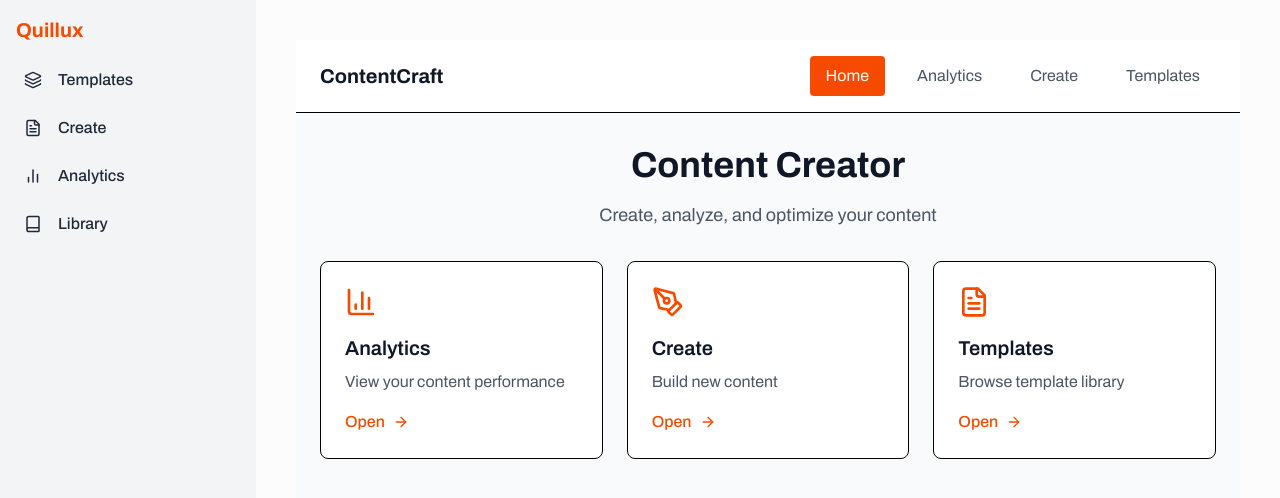
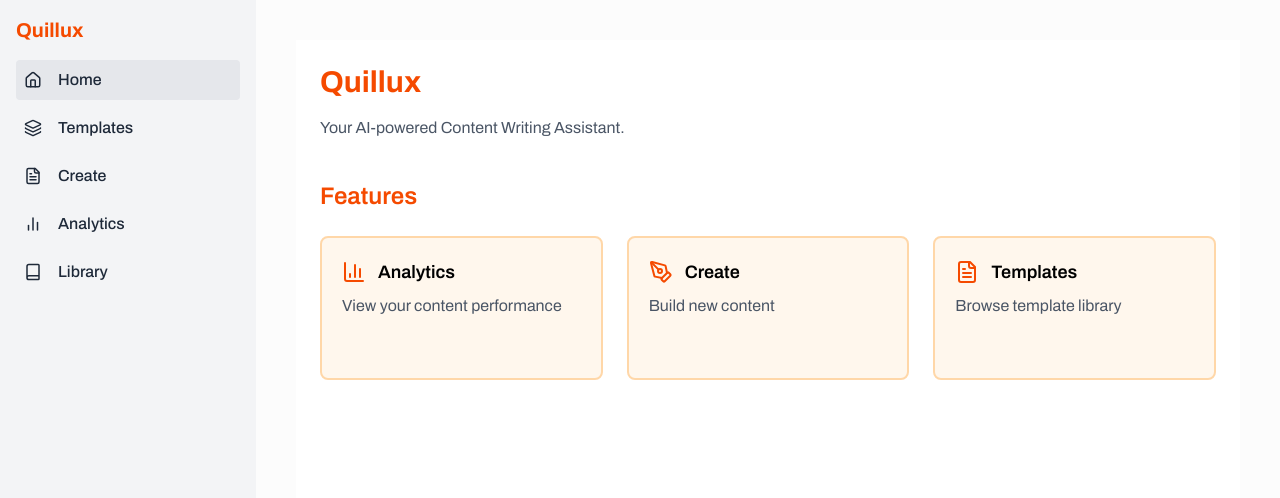
Before and after one commit to Idris-jose/Quillux, a React (Vite) app: page / in a window 1280 px wide. Shown: the top 498 px of the page. Built offline with nearby package versions, Linux system fonts and the light colour scheme.

Commit message:
feat: Refactor Homepage and Sidebar components; enhance layout and navigation structure

```diff
--- a/src/components/Home.jsx
+++ b/src/components/Home.jsx
@@ -26,108 +26,36 @@ export default function Homepage() {
     }
   ];
 
-  const renderHome = () => (
-    <div className="space-y-8">
-      <div className="text-center">
-        <h1 className="text-4xl font-bold text-gray-900 mb-4">Content Creator</h1>
-        <p className="text-gray-600 text-lg">Create, analyze, and optimize your content</p>
+
+    return (
+      <div className="p-6 bg-white min-h-screen">
+        <h1 className="text-3xl font-bold mb-4 text-orange-600">Quillux</h1>
+        <p className="text-gray-600 mb-6">Your AI-powered Content Writing Assistant.</p>
+
+        <section className="mt-10">
+          <h2 className="text-2xl font-semibold mb-6 text-orange-600">Features</h2>
+          <div className="grid grid-cols-1 sm:grid-cols-2 md:grid-cols-3 gap-6">
+            {features.map((feature) => {
+              const Icon = feature.icon;
+              return (
+                <button
+                  key={feature.route}
+                  className="group flex flex-col items-start p-5 border-2 border-orange-200 rounded-lg bg-orange-50 hover:bg-orange-100 transition"
+                  onClick={() => setCurrentSection(feature.route)}
+                  type="button"
+                >
+                  <div className="flex items-center gap-3 mb-2">
+                    <Icon className="text-orange-600 w-6 h-6" />
+                    <span className="font-semibold text-lg">{feature.title}</span>
                   </div>
-
-      <div className="grid grid-cols-1 md:grid-cols-3 gap-6 max-w-4xl mx-auto">
-        {features.map((feature, idx) => {
-          const IconComponent = feature.icon;
-          return (
-            <div
-              key={idx}
-              className="bg-white rounded-lg p-6 border hover:shadow-lg transition-shadow cursor-pointer"
-              onClick={() => setCurrentSection(feature.route)}
-            >
-              <IconComponent className="text-orange-600 mb-4" size={32} />
-              <h3 className="text-xl font-semibold text-gray-900 mb-2">{feature.title}</h3>
                   <p className="text-gray-600 mb-4">{feature.description}</p>
-              <div className="flex items-center text-orange-600 font-medium">
-                Open <ArrowRight className="ml-2" size={16} />
-              </div>
-            </div>
+                  <ArrowRight className="text-orange-400 opacity-0 group-hover:opacity-100 transition" />
+                </button>
               );
             })}
           </div>
+        </section>
       </div>
     );
 
-  const renderAnalytics = () => (
-    <div className="space-y-6">
-      <h1 className="text-3xl font-bold text-gray-900">Analytics</h1>
-      <div className="bg-white rounded-lg p-8 border">
-        <div className="text-center text-gray-500">
-          <BarChart3 size={48} className="mx-auto mb-4" />
-          <p>Analytics dashboard coming soon</p>
-        </div>
-      </div>
-    </div>
-  );
-
-  const renderCreate = () => (
-    <div className="space-y-6">
-      <h1 className="text-3xl font-bold text-gray-900">Create Content</h1>
-      <div className="bg-white rounded-lg p-8 border">
-        <div className="text-center text-gray-500">
-          <PenTool size={48} className="mx-auto mb-4" />
-          <p>Content creation tools coming soon</p>
-        </div>
-      </div>
-    </div>
-  );
-
-  const renderTemplates = () => (
-    <div className="space-y-6">
-      <h1 className="text-3xl font-bold text-gray-900">Templates</h1>
-      <div className="bg-white rounded-lg p-8 border">
-        <div className="text-center text-gray-500">
-          <FileText size={48} className="mx-auto mb-4" />
-          <p>Template library goes here</p>
-          <p className="text-sm mt-2">This would connect to your existing Template component</p>
-        </div>
-      </div>
-    </div>
-  );
-
-  return (
-    <div className="min-h-screen bg-gray-50">
-      {/* Simple Navigation */}
-      <nav className="bg-white border-b px-6 py-4">
-        <div className="max-w-6xl mx-auto flex items-center justify-between">
-          <h2 className="text-xl font-bold text-gray-900">ContentCraft</h2>
-          <div className="flex gap-4">
-            {[
-              { id: 'home', label: 'Home' },
-              { id: 'analytics', label: 'Analytics' },
-              { id: 'create', label: 'Create' },
-              { id: 'templates', label: 'Templates' }
-            ].map((item) => (
-              <button
-                key={item.id}
-                onClick={() => setCurrentSection(item.id)}
-                className={`px-4 py-2 rounded ${
-                  currentSection === item.id
-                    ? 'bg-orange-600 text-white'
-                    : 'text-gray-600 hover:text-gray-900'
-                }`}
-              >
-                {item.label}
-              </button>
-            ))}
-          </div>
-        </div>
-      </nav>
-
-      {/* Main Content */}
-      <main className="max-w-6xl mx-auto px-6 py-8">
-        {currentSection === 'home' && renderHome()}
-        {currentSection === 'analytics' && renderAnalytics()}
-        {currentSection === 'create' && renderCreate()}
-        {currentSection === 'templates' && renderTemplates()}
-      </main>
-    </div>
-  );
 }
--- a/src/components/sidebar.jsx
+++ b/src/components/sidebar.jsx
@@ -2,7 +2,7 @@ import React, { useState } from 'react';
 import { Menu, X, Home, FileText, Layers, BarChart2, Book } from 'lucide-react';
 
 const navItems = [
-
+     { title: 'Home', route: '/', icon: <Home size={18} /> },
     { title: 'Templates', route: '/create', icon: <Layers size={18} /> },
     { title: 'Create', route: '/templates', icon: <FileText size={18} />  },
     { title: 'Analytics', route: '/analytics', icon: <BarChart2 size={18} /> },
```
Lines whose indentation alone changed are shown as unchanged.
